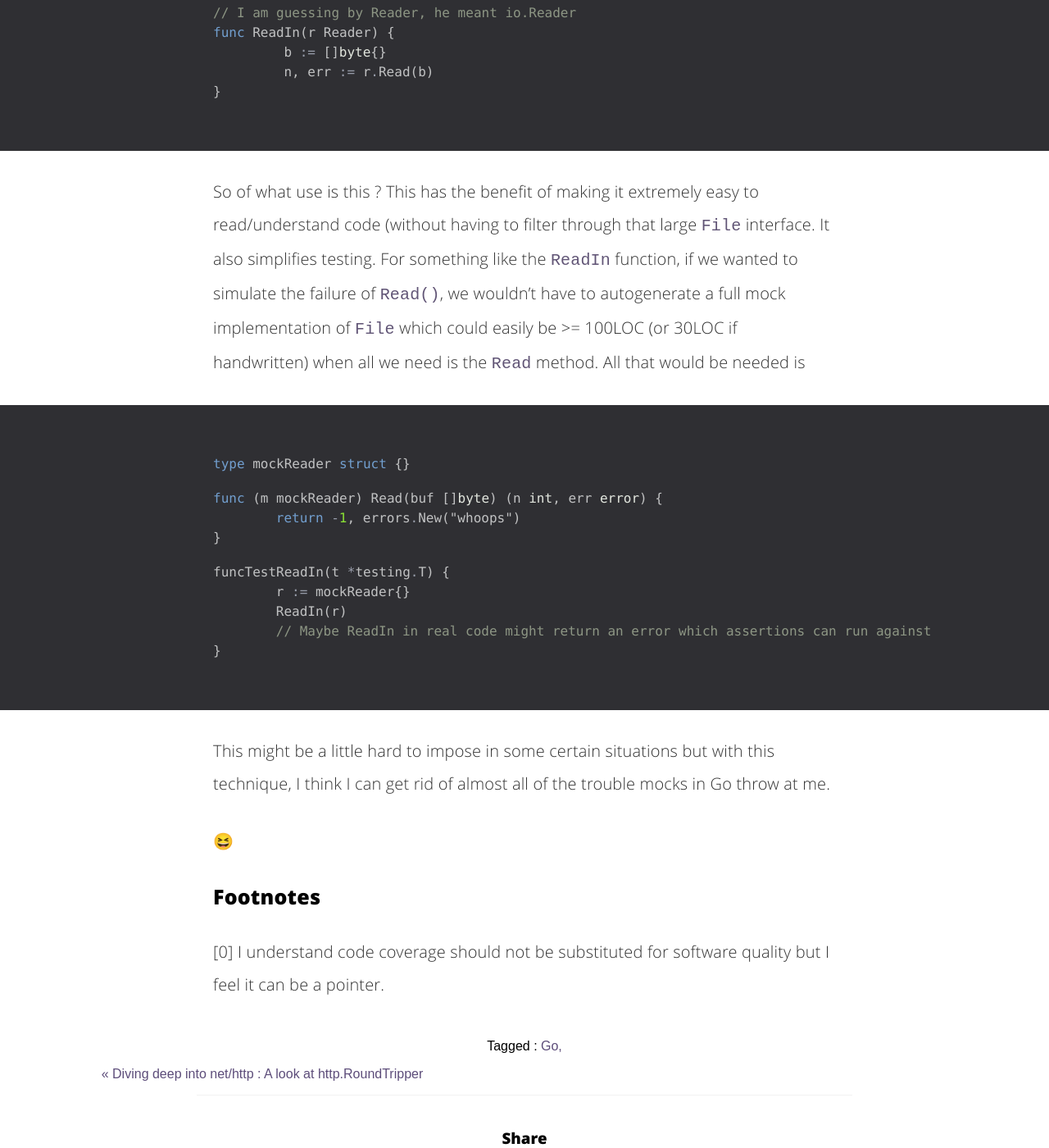
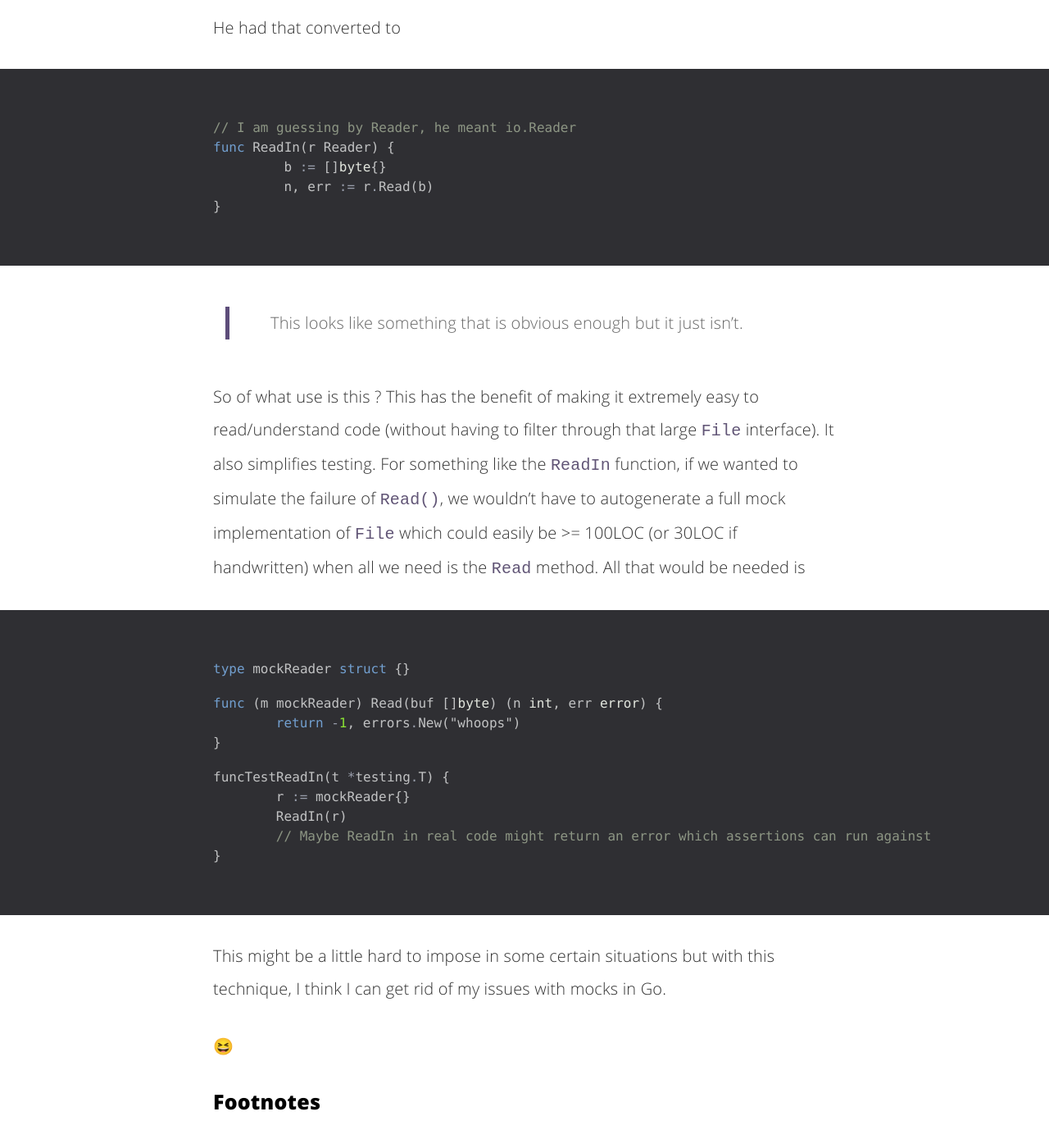
Before and after one commit to adelowo/portfolio, a Jekyll site: the page built from _posts/2017-08-09-go-interface-antipattern.md, in a window 1280 px wide and 1400 px high, scrolled down 2371 px. Shown: the whole window at 82% size. Built offline with Jekyll 4.4.1, drawn with Linux system fonts in a browser that asks for light colours; emoji names are drawn with the system emoji font; comment, search, counter and statistics services are not loaded.

Commit message:
There probably be dragons

```diff
--- a/_posts/2017-08-09-go-interface-antipattern.md
+++ b/_posts/2017-08-09-go-interface-antipattern.md
@@ -58,8 +60,10 @@ func ReadIn(r Reader) {
 }
 {% endhighlight %}
 
+> This looks like something that is obvious enough but it just isn't.
+
 So of what use is this ? This has the benefit of making it extremely easy to read/understand code (without having to filter through that large
-`File` interface. It also simplifies testing.
+`File` interface). It also simplifies testing.
 For something like the `ReadIn` function, if we wanted to simulate the failure of `Read()`,
 we wouldn't have to autogenerate a full mock implementation of `File` which could easily be >= 100LOC (or 30LOC if handwritten)
 when all we need is the `Read` method. All that would be needed is
@@ -79,7 +83,7 @@ funcTestReadIn(t *testing.T) {
 {% endhighlight %}
 
 This might be a little hard to impose in some certain situations but with this technique,
-I think I can get rid of almost all of the trouble mocks in Go throw at me.
+I think I can get rid of my issues with mocks in Go.
 
 :satisfied:
 
```
Also changed, not shown: other parts of _posts/2017-08-09-go-interface-antipattern.md (+2 -0 lines).
